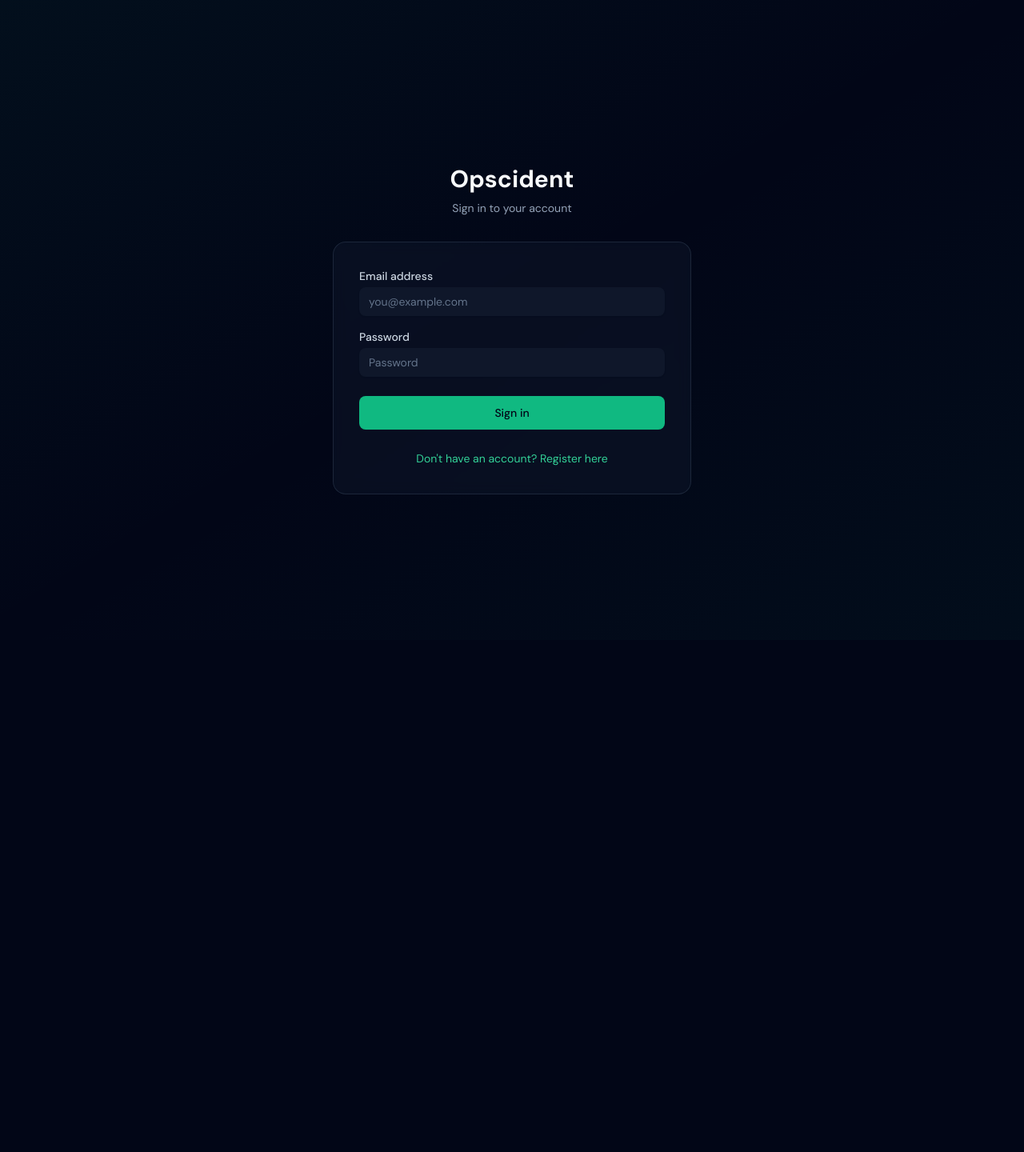
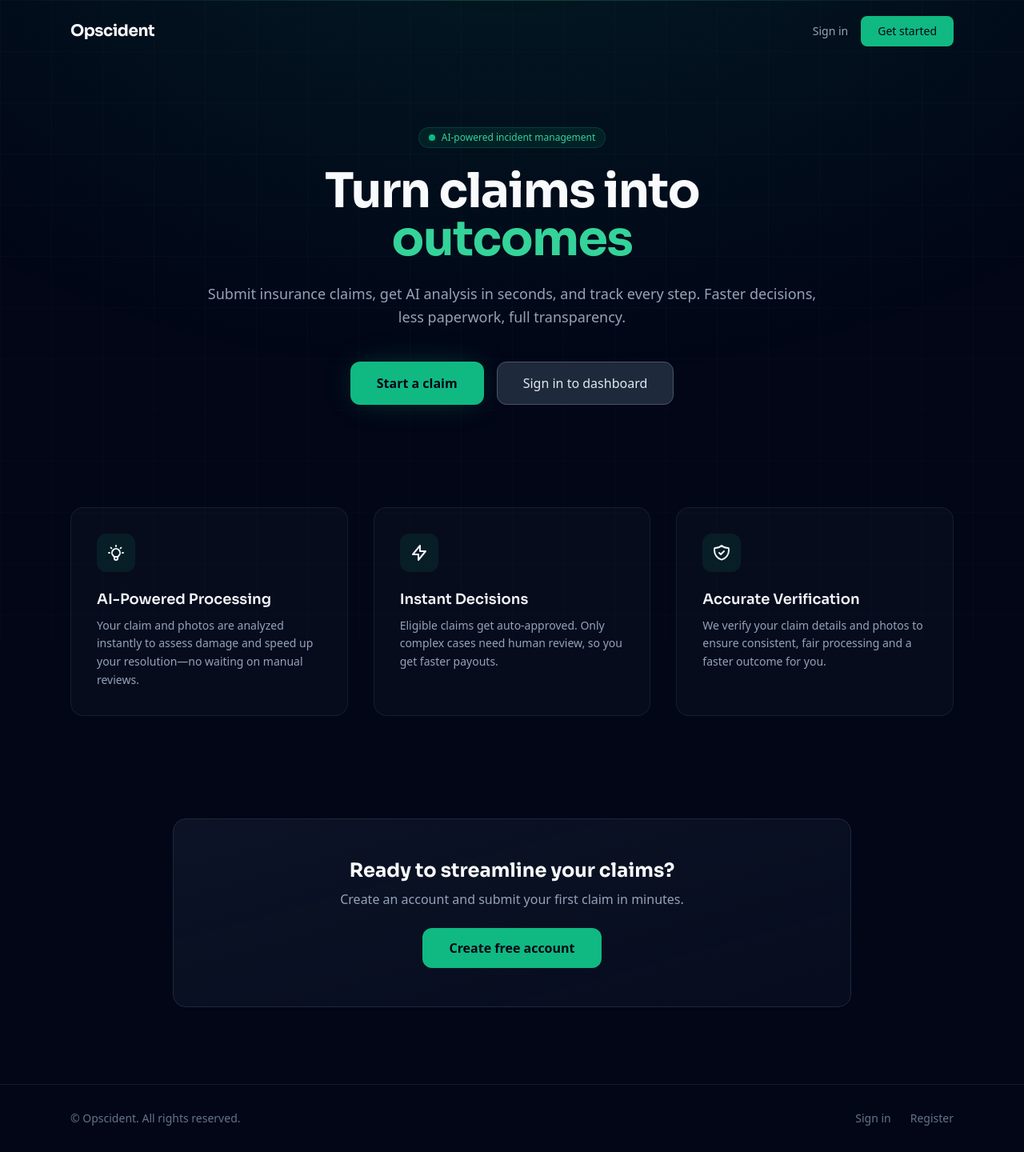
Before and after one commit to Nishaldevadiga/OPSCIDENT, a React (Vite) app in the folder insurance-incident-system/frontend/: page / in a window 1280 px wide. Before the commit this address led to /login. Shown: the whole page at 80% size. Before the commit the page ends 800 px from the top, so only its background shows below. Built offline with nearby package versions, Linux system fonts and the light colour scheme.

Commit message:
"changes-1"

```diff
--- a/insurance-incident-system/frontend/src/App.tsx
+++ b/insurance-incident-system/frontend/src/App.tsx
@@ -4,6 +4,7 @@ import { useAuthStore } from './store/authStore';
 
 import Login from './pages/Login';
 import Register from './pages/Register';
+import LandingOrLayout from './components/LandingOrLayout';
 import CustomerDashboard from './pages/customer/Dashboard';
 import CustomerTicketCreate from './pages/customer/TicketCreate';
 import CustomerTicketDetail from './pages/customer/TicketDetail';
@@ -39,12 +40,7 @@ function App() {
           isAuthenticated ? <Navigate to="/dashboard" replace /> : <Register />
         } />
 
-        <Route path="/" element={
-          <ProtectedRoute allowedRoles={['customer']}>
-            <Layout />
-          </ProtectedRoute>
-        }>
-          <Route index element={<Navigate to="/dashboard" replace />} />
+        <Route path="/" element={<LandingOrLayout />}>
           <Route path="dashboard" element={<CustomerDashboard />} />
           <Route path="tickets/new" element={<CustomerTicketCreate />} />
           <Route path="tickets/:id" element={<CustomerTicketDetail />} />
@@ -60,7 +56,7 @@ function App() {
           <Route path="tickets/:id" element={<AgentTicketDetail />} />
         </Route>
 
-        <Route path="*" element={<Navigate to="/login" replace />} />
+        <Route path="*" element={<Navigate to="/" replace />} />
       </Routes>
     </Router>
   );
--- /dev/null
+++ b/insurance-incident-system/frontend/src/components/LandingOrLayout.tsx
@@ -0,0 +1,28 @@
+import { Outlet, useLocation, Navigate } from 'react-router-dom';
+import { useAuthStore } from '../store/authStore';
+import Home from '../pages/Home';
+import Layout from './Layout';
+
+export default function LandingOrLayout() {
+  const { isAuthenticated, user } = useAuthStore();
+  const location = useLocation();
+
+  if (!isAuthenticated) {
+    if (location.pathname === '/') return <Home />;
+    return <Navigate to="/login" replace />;
+  }
+
+  if (user?.role === 'agent') {
+    return <Navigate to="/agent/dashboard" replace />;
+  }
+
+  if (location.pathname === '/') {
+    return <Navigate to="/dashboard" replace />;
+  }
+
+  return (
+    <Layout>
+      <Outlet />
+    </Layout>
+  );
+}
--- a/insurance-incident-system/frontend/src/index.css
+++ b/insurance-incident-system/frontend/src/index.css
@@ -1,4 +1,4 @@
-@import url('https://fonts.googleapis.com/css2?family=DM+Sans:ital,opsz,wght@0,9..40,100..1000;1,9..40,100..1000&display=swap');
+@import url('https://fonts.googleapis.com/css2?family=DM+Sans:ital,opsz,wght@0,9..40,100..1000;1,9..40,100..1000&family=Sora:wght@400;500;600;700&display=swap');
 
 /* Fallback - ensures dark background and light text */
 html, body, #root {
--- /dev/null
+++ b/insurance-incident-system/frontend/src/pages/Home.tsx
@@ -0,0 +1,151 @@
+import { Link } from 'react-router-dom';
+
+const features = [
+  {
+    icon: (
+      <svg className="w-6 h-6" fill="none" stroke="currentColor" viewBox="0 0 24 24">
+        <path strokeLinecap="round" strokeLinejoin="round" strokeWidth={2} d="M9.663 17h4.673M12 3v1m6.364 1.636l-.707.707M21 12h-1M4 12H3m3.343-5.657l-.707-.707m2.828 9.9a5 5 0 117.072 0l-.548.547A3.374 3.374 0 0014 18.469V19a2 2 0 11-4 0v-.531c0-.895-.356-1.754-.988-2.386l-.548-.547z" />
+      </svg>
+    ),
+    title: 'AI-Powered Processing',
+    description: 'Your claim and photos are analyzed instantly to assess damage and speed up your resolution—no waiting on manual reviews.',
+  },
+  {
+    icon: (
+      <svg className="w-6 h-6" fill="none" stroke="currentColor" viewBox="0 0 24 24">
+        <path strokeLinecap="round" strokeLinejoin="round" strokeWidth={2} d="M13 10V3L4 14h7v7l9-11h-7z" />
+      </svg>
+    ),
+    title: 'Instant Decisions',
+    description: 'Eligible claims get auto-approved. Only complex cases need human review, so you get faster payouts.',
+  },
+  {
+    icon: (
+      <svg className="w-6 h-6" fill="none" stroke="currentColor" viewBox="0 0 24 24">
+        <path strokeLinecap="round" strokeLinejoin="round" strokeWidth={2} d="M9 12l2 2 4-4m5.618-4.016A11.955 11.955 0 0112 2.944a11.955 11.955 0 01-8.618 3.04A12.02 12.02 0 003 9c0 5.591 3.824 10.29 9 11.622 5.176-1.332 9-6.03 9-11.622 0-1.042-.133-2.052-.382-3.016z" />
+      </svg>
+    ),
+    title: 'Accurate Verification',
+    description: 'We verify your claim details and photos to ensure consistent, fair processing and a faster outcome for you.',
+  },
+];
+
+export default function Home() {
+  return (
+    <div className="min-h-screen bg-slate-950 overflow-hidden">
+      {/* Background effects */}
+      <div className="fixed inset-0 pointer-events-none">
+        <div className="absolute inset-0 bg-[radial-gradient(ellipse_80%_80%_at_50%_-20%,rgba(16,185,129,0.12),transparent)]" />
+        <div className="absolute top-0 left-0 right-0 h-px bg-gradient-to-r from-transparent via-primary-500/30 to-transparent" />
+        <div className="absolute inset-0 bg-[linear-gradient(to_right,#33415512_1px,transparent_1px),linear-gradient(to_bottom,#33415512_1px,transparent_1px)] bg-[size:4rem_4rem]" />
+      </div>
+
+      {/* Nav */}
+      <nav className="relative z-10 flex items-center justify-between px-6 py-5 max-w-6xl mx-auto">
+        <Link to="/" className="text-xl font-bold tracking-tight text-slate-50 font-heading">
+          Opscident
+        </Link>
+        <div className="flex items-center gap-4">
+          <Link
+            to="/login"
+            className="text-sm font-medium text-slate-400 hover:text-slate-200 transition-colors"
+          >
+            Sign in
+          </Link>
+          <Link
+            to="/register"
+            className="btn-primary text-sm font-medium px-5 py-2 rounded-lg"
+          >
+            Get started
+          </Link>
+        </div>
+      </nav>
+
+      {/* Hero */}
+      <section className="relative z-10 max-w-6xl mx-auto px-6 pt-20 pb-32">
+        <div className="text-center max-w-3xl mx-auto">
+          <div className="inline-flex items-center gap-2 px-3 py-1 rounded-full bg-primary-500/10 border border-primary-500/20 text-primary-400 text-xs font-medium mb-6">
+            <span className="relative flex h-2 w-2">
+              <span className="animate-ping absolute inline-flex h-full w-full rounded-full bg-primary-400 opacity-75"></span>
+              <span className="relative inline-flex rounded-full h-2 w-2 bg-primary-500"></span>
+            </span>
+            AI-powered incident management
+          </div>
+          <h1 className="text-4xl sm:text-5xl lg:text-6xl font-bold text-slate-50 leading-[1.1] tracking-tight font-heading">
+            Turn claims into
+            <span className="text-primary-400"> outcomes</span>
+          </h1>
+          <p className="mt-6 text-lg text-slate-400 leading-relaxed">
+            Submit insurance claims, get AI analysis in seconds, and track every step.
+            Faster decisions, less paperwork, full transparency.
+          </p>
+          <div className="mt-10 flex flex-col sm:flex-row items-center justify-center gap-4">
+            <Link
+              to="/register"
+              className="w-full sm:w-auto btn-primary px-8 py-3.5 text-base font-semibold rounded-xl shadow-glow"
+            >
+              Start a claim
+            </Link>
+            <Link
+              to="/login"
+              className="w-full sm:w-auto btn-secondary px-8 py-3.5 text-base font-medium rounded-xl"
+            >
+              Sign in to dashboard
+            </Link>
+          </div>
+        </div>
+      </section>
+
+      {/* Features */}
+      <section className="relative z-10 max-w-6xl mx-auto px-6 pb-32">
+        <div className="grid md:grid-cols-3 gap-8">
+          {features.map((f, i) => (
+            <div
+              key={i}
+              className="group relative p-8 rounded-2xl bg-slate-900/40 border border-slate-800/60 hover:border-primary-500/30 hover:bg-slate-900/60 transition-all duration-300"
+            >
+              <div className="flex items-center justify-center w-12 h-12 rounded-xl bg-primary-500/10 text-primary-400 group-hover:bg-primary-500/20 transition-colors">
+                {f.icon}
+              </div>
+              <h3 className="mt-5 text-lg font-semibold text-slate-100 font-heading">
+                {f.title}
+              </h3>
+              <p className="mt-2 text-slate-400 text-sm leading-relaxed">
+                {f.description}
+              </p>
+            </div>
+          ))}
+        </div>
+      </section>
+
+      {/* CTA */}
+      <section className="relative z-10 max-w-4xl mx-auto px-6 pb-24">
+        <div className="rounded-2xl border border-slate-800 bg-gradient-to-br from-slate-900/80 to-slate-900/40 p-12 text-center">
+          <h2 className="text-2xl font-bold text-slate-50 font-heading">
+            Ready to streamline your claims?
+          </h2>
+          <p className="mt-2 text-slate-400">
+            Create an account and submit your first claim in minutes.
+          </p>
+          <Link
+            to="/register"
+            className="inline-flex mt-6 btn-primary px-8 py-3 text-base font-semibold rounded-xl"
+          >
+            Create free account
+          </Link>
+        </div>
+      </section>
+
+      {/* Footer */}
+      <footer className="relative z-10 border-t border-slate-800/60 py-8">
+        <div className="max-w-6xl mx-auto px-6 flex flex-col sm:flex-row items-center justify-between gap-4">
+          <span className="text-slate-500 text-sm">© Opscident. All rights reserved.</span>
+          <div className="flex gap-6">
+            <Link to="/login" className="text-sm text-slate-500 hover:text-slate-400 transition-colors">Sign in</Link>
+            <Link to="/register" className="text-sm text-slate-500 hover:text-slate-400 transition-colors">Register</Link>
+          </div>
+        </div>
+      </footer>
+    </div>
+  );
+}
--- a/insurance-incident-system/frontend/src/pages/Login.tsx
+++ b/insurance-incident-system/frontend/src/pages/Login.tsx
@@ -35,8 +35,11 @@ export default function Login() {
     <div className="min-h-screen flex items-center justify-center bg-slate-950 py-12 px-4 sm:px-6 lg:px-8">
       <div className="absolute inset-0 bg-gradient-to-br from-primary-500/5 via-transparent to-primary-600/5" />
       <div className="relative max-w-md w-full space-y-8">
+        <Link to="/" className="inline-block text-sm text-slate-500 hover:text-slate-400 transition-colors mb-4">
+          ← Back to home
+        </Link>
         <div>
-          <h2 className="mt-6 text-center text-3xl font-bold text-slate-50">
+          <h2 className="mt-6 text-center text-3xl font-bold text-slate-50 font-heading">
             Opscident
           </h2>
           <p className="mt-2 text-center text-sm text-slate-400">
--- a/insurance-incident-system/frontend/src/pages/Register.tsx
+++ b/insurance-incident-system/frontend/src/pages/Register.tsx
@@ -52,8 +52,11 @@ export default function Register() {
     <div className="min-h-screen flex items-center justify-center bg-slate-950 py-12 px-4 sm:px-6 lg:px-8">
       <div className="absolute inset-0 bg-gradient-to-br from-primary-500/5 via-transparent to-primary-600/5" />
       <div className="relative max-w-md w-full space-y-8">
+        <Link to="/" className="inline-block text-sm text-slate-500 hover:text-slate-400 transition-colors mb-4">
+          ← Back to home
+        </Link>
         <div>
-          <h2 className="mt-6 text-center text-3xl font-bold text-slate-50">
+          <h2 className="mt-6 text-center text-3xl font-bold text-slate-50 font-heading">
             Create your account
           </h2>
           <p className="mt-2 text-center text-sm text-slate-400">
--- a/insurance-incident-system/frontend/tailwind.config.js
+++ b/insurance-incident-system/frontend/tailwind.config.js
@@ -23,8 +23,11 @@ export default {
       fontFamily: {
         sans: ['DM Sans', 'system-ui', 'sans-serif'],
       },
+      fontFamily: {
+        heading: ['Sora', 'system-ui', 'sans-serif'],
+      },
       boxShadow: {
-        'glow': '0 0 20px -5px rgb(16 185 129 / 0.3)',
+        'glow': '0 0 40px -10px rgb(16 185 129 / 0.35)',
         'card': '0 4px 6px -1px rgb(0 0 0 / 0.2), 0 2px 4px -2px rgb(0 0 0 / 0.2)',
       },
     },
```
